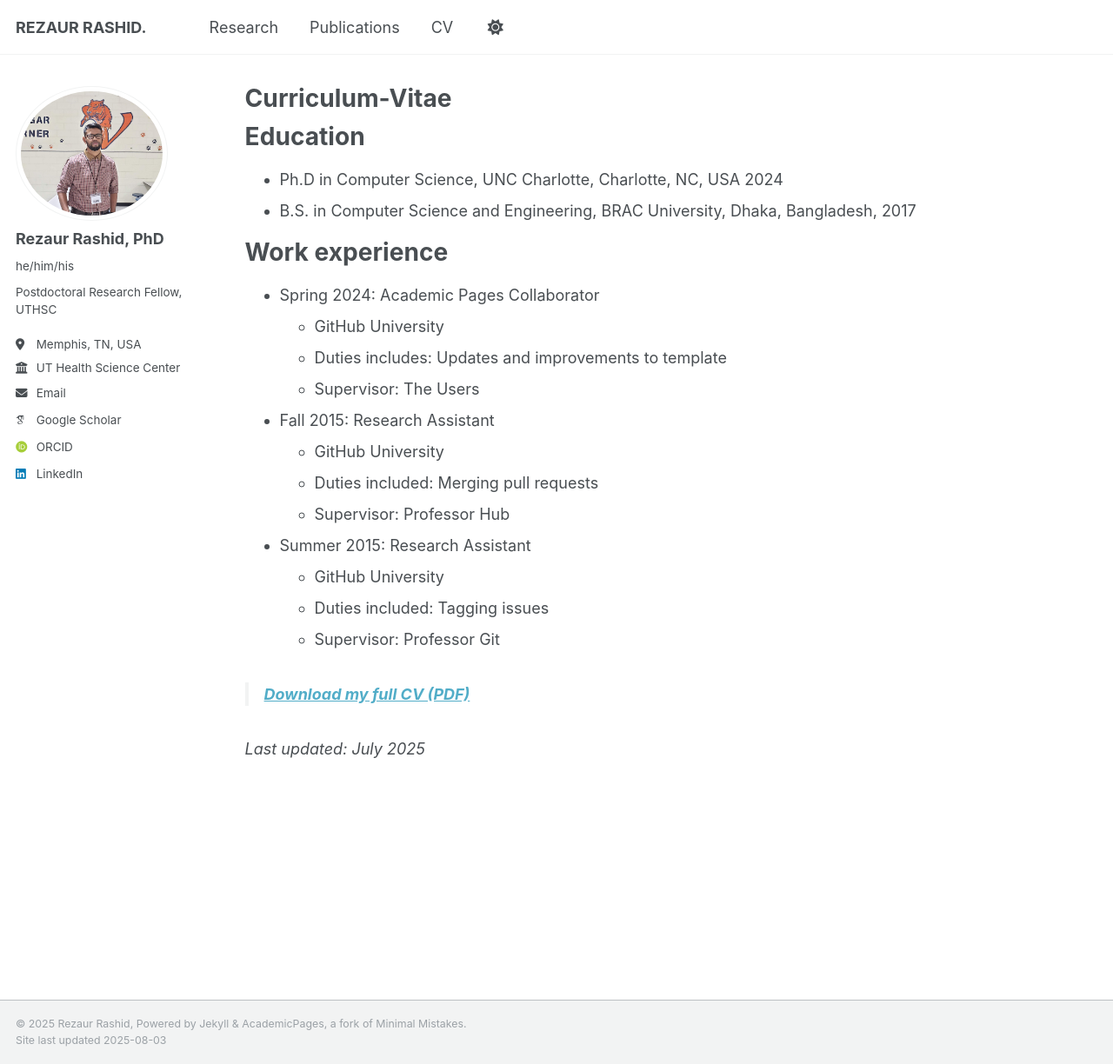
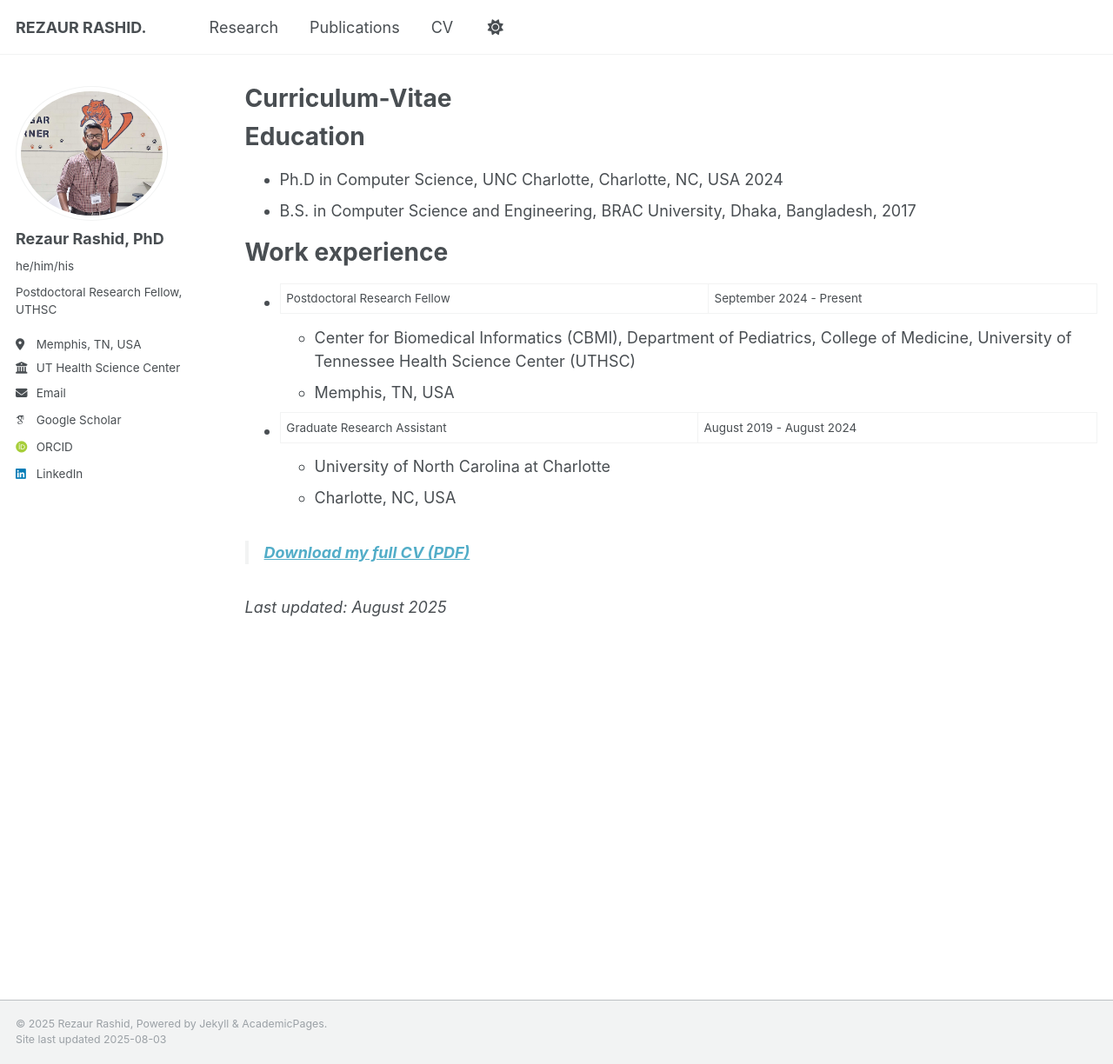
Before and after one commit to rezaurrashid/rezaurrashid.github.io, a Jekyll site: the page built from _pages/cv.md, in a window 1280 px wide and 1224 px high. Shown: the whole window at 87% size. Built offline with Jekyll 4.4.1, drawn with Linux system fonts in a browser that asks for light colours; some web fonts are replaced; a script that is not in the unit is left out.

```diff
--- a/_includes/footer.html
+++ b/_includes/footer.html
@@ -20,6 +20,6 @@
 {% endif %} -->
 
 <div class="page__footer-copyright">
-  &copy; {{ site.time | date: '%Y' }} {{ site.name | default: site.title }}, {{ site.data.ui-text[site.locale].powered_by | default: "Powered by" }} <a href="http://jekyllrb.com" rel="nofollow">Jekyll</a> &amp; <a href="https://github.com/academicpages/academicpages.github.io">AcademicPages</a>, a fork of <a href="https://mademistakes.com/work/minimal-mistakes-jekyll-theme/" rel="nofollow">Minimal Mistakes</a>.<br />
+  &copy; {{ site.time | date: '%Y' }} {{ site.name | default: site.title }}, {{ site.data.ui-text[site.locale].powered_by | default: "Powered by" }} <a href="http://jekyllrb.com" rel="nofollow">Jekyll</a> &amp; <a href="https://github.com/academicpages/academicpages.github.io">AcademicPages.</a><br />
   Site last updated {{ "now" | date: '%Y-%m-%d' }}
 </div>
--- a/_pages/cv.md
+++ b/_pages/cv.md
@@ -14,27 +14,25 @@ Education
 
 Work experience
 ======
-* Spring 2024: Academic Pages Collaborator
-  * GitHub University
-  * Duties includes: Updates and improvements to template
-  * Supervisor: The Users
+* Postdoctoral Research Fellow | September 2024 - Present
+  * Center for Biomedical Informatics (CBMI), Department of Pediatrics, College of Medicine, University of Tennessee Health Science Center (UTHSC)
+  * Memphis, TN, USA
 
-* Fall 2015: Research Assistant
-  * GitHub University
-  * Duties included: Merging pull requests
-  * Supervisor: Professor Hub
+* Graduate Research Assistant | August 2019 - August 2024
+  * University of North Carolina at Charlotte
+  * Charlotte, NC, USA
 
-* Summer 2015: Research Assistant
-  * GitHub University
-  * Duties included: Tagging issues
-  * Supervisor: Professor Git
+
+
 
 > [**Download my full CV (PDF)**](/files/CV/RezaurRashid_CV.pdf)
 
 
 
 
-_Last updated: July 2025_
+_Last updated: August 2025_
+
+<!-- _Last updated: {{ "now" | date: '%Y-%m-%d' }}_ -->
 
 <!-- Skills
 ======
```
Also changed, not shown: _publications/rashid2022causal.md (+2 -2 lines), _publications/rashid2024ai.md (added, +13 -0 lines), _publications/rashid2024graph.md (+1 -1 lines), _publications/rashid2024quantifying.md (added, +13 -0 lines), _publications/rashid2025abstract.md (+1 -1 lines), files/bib/rashid2024ai.bib (added, +8 -0 lines), files/bib/rashid2024quantifying.bib (added, +8 -0 lines).
